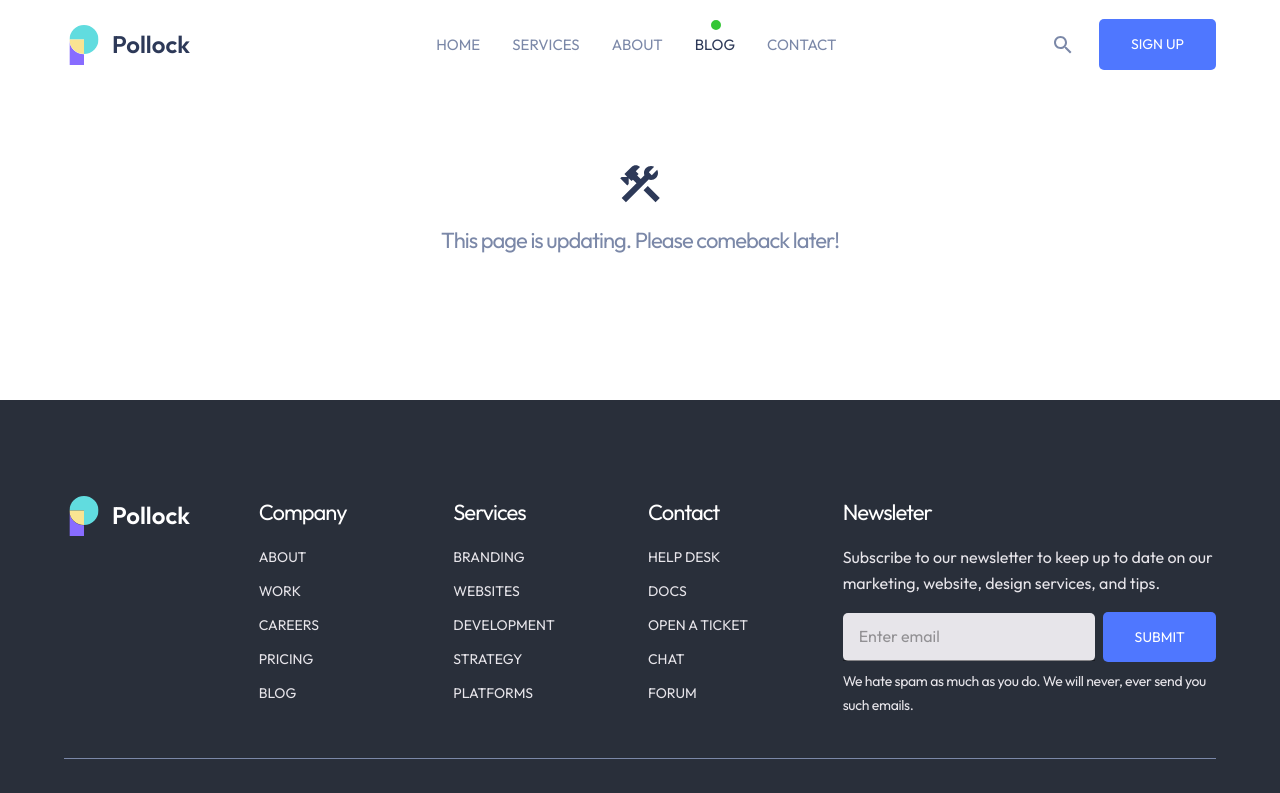
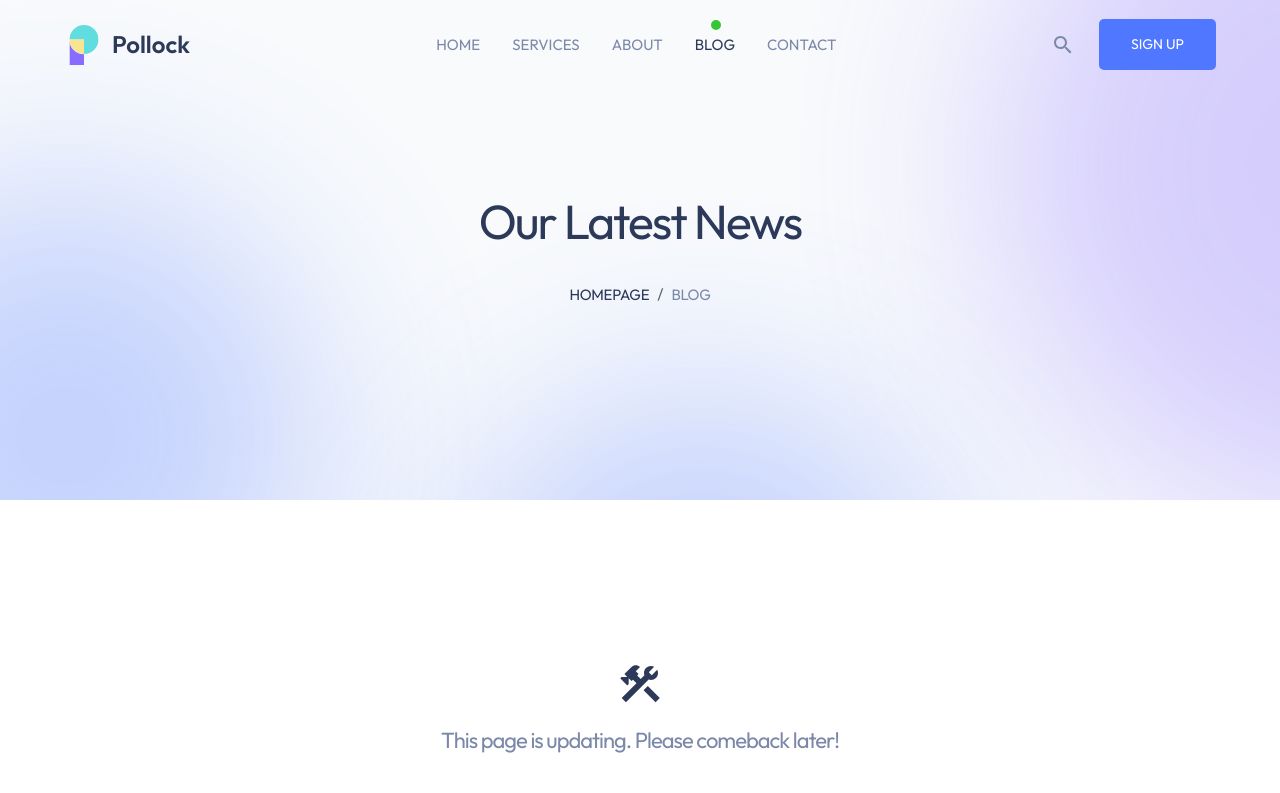
Before and after one commit to quochientn/pollock-agency, a React (Vite) app: page /blog in a window 1280 px wide. Shown: the top 793 px of the page. Built offline with nearby package versions, Linux system fonts and the light colour scheme.

Commit message:
add top banner in sub pages

```diff
--- a/src/pages/About.jsx
+++ b/src/pages/About.jsx
@@ -1,8 +1,10 @@
 import Testimonials from "../ui/Testimonials";
+import TopBanner from "../ui/TopBanner";
 
 function About() {
   return (
     <>
+      <TopBanner title="About us" page="about" />
       <Testimonials />
     </>
   );
--- a/src/pages/Blog.jsx
+++ b/src/pages/Blog.jsx
@@ -1,7 +1,13 @@
 import PageUpdating from "../ui/PageUpdating";
+import TopBanner from "../ui/TopBanner";
 
 function Blog() {
-  return <PageUpdating />;
+  return (
+    <>
+      <TopBanner title="Our latest news" page="Blog" />
+      <PageUpdating />;
+    </>
+  );
 }
 
 export default Blog;
--- a/src/pages/Contact.jsx
+++ b/src/pages/Contact.jsx
@@ -1,7 +1,13 @@
 import PageUpdating from "../ui/PageUpdating";
+import TopBanner from "../ui/TopBanner";
 
 function Contact() {
-  return <PageUpdating />;
+  return (
+    <>
+      <TopBanner title="Contact us" page="Contact" />
+      <PageUpdating />;
+    </>
+  );
 }
 
 export default Contact;
--- a/src/pages/Services.jsx
+++ b/src/pages/Services.jsx
@@ -1,7 +1,13 @@
 import PageUpdating from "../ui/PageUpdating";
+import TopBanner from "../ui/TopBanner";
 
 function Services() {
-  return <PageUpdating />;
+  return (
+    <>
+      <TopBanner title="Our services" page="Services" />
+      <PageUpdating />;
+    </>
+  );
 }
 
 export default Services;
--- a/src/ui/Testimonials.jsx
+++ b/src/ui/Testimonials.jsx
@@ -1,9 +1,11 @@
 import { Box, Container, Typography } from "@mui/material";
+
 import TestimonialCards from "./TestimonialCards";
 
 function Testimonials() {
   return (
-    <Container maxWidth="lg" sx={{ paddingY: "6rem" }} component="section">
+    <Box component="section" bgcolor="pollockBackground.light">
+      <Container maxWidth="lg" sx={{ paddingY: "6rem" }}>
         <Box
           display="flex"
           flexDirection="column"
@@ -27,6 +29,7 @@ function Testimonials() {
 
         <TestimonialCards />
       </Container>
+    </Box>
   );
 }
 
--- /dev/null
+++ b/src/ui/TopBanner.jsx
@@ -0,0 +1,176 @@
+import { Box, Breadcrumbs, Link, SvgIcon, Typography } from "@mui/material";
+
+function TopBanner({ title, page }) {
+  return (
+    <Box
+      display="flex"
+      flexDirection="column"
+      justifyContent="center"
+      alignItems="center"
+      gap={4}
+      sx={{
+        width: "100vw",
+        height: "500px",
+        backgroundColor: "pollockBackground.light",
+        position: "relative",
+      }}
+      component="section"
+    >
+      <Typography
+        variant="display3"
+        color="pollockText.heading"
+        component="h3"
+        sx={{ textTransform: "capitalize" }}
+      >
+        {title}
+      </Typography>
+      <Breadcrumbs zIndex={1}>
+        <Link
+          underline="hover"
+          href="/"
+          variant="link"
+          sx={{
+            color: "pollockText.heading",
+            cursor: "pointer",
+          }}
+        >
+          Homepage
+        </Link>
+        <Typography variant="link" color="pollockText.text">
+          {page}
+        </Typography>
+      </Breadcrumbs>
+
+      <SvgIcon
+        viewBox="0 0 490 500"
+        sx={{
+          width: 490,
+          height: 500,
+          position: "absolute",
+          top: 0,
+          right: 0,
+        }}
+      >
+        <svg xmlns="http://www.w3.org/2000/svg" fill="none">
+          <g opacity="0.3" filter="url(#filter0_f_328_1006)">
+            <path
+              d="M961 165.891C961 371.281 790.644 537.782 580.5 537.782C370.356 537.782 200 371.281 200 165.891C200 -39.4986 370.356 -206 580.5 -206C790.644 -206 961 -39.4986 961 165.891Z"
+              fill="var(--color-action-purple)"
+            />
+          </g>
+          <defs>
+            <filter
+              id="filter0_f_328_1006"
+              x="0"
+              y="-406"
+              width="1161"
+              height="1143.78"
+              filterUnits="userSpaceOnUse"
+              colorInterpolationFilters="sRGB"
+            >
+              <feFlood floodOpacity="0" result="BackgroundImageFix" />
+              <feBlend
+                mode="normal"
+                in="SourceGraphic"
+                in2="BackgroundImageFix"
+                result="shape"
+              />
+              <feGaussianBlur
+                stdDeviation="100"
+                result="effect1_foregroundBlur_328_1006"
+              />
+            </filter>
+          </defs>
+        </svg>
+      </SvgIcon>
+
+      <SvgIcon
+        viewBox="0 0 900 314"
+        sx={{
+          width: 900,
+          height: 314,
+          position: "absolute",
+          bottom: 0,
+          right: "10%",
+        }}
+      >
+        <svg xmlns="http://www.w3.org/2000/svg" fill="none">
+          <g opacity="0.3" filter="url(#filter0_f_328_1008)">
+            <path
+              d="M700 450C700 588.071 588.071 700 450 700C311.929 700 200 588.071 200 450C200 311.929 311.929 200 450 200C588.071 200 700 311.929 700 450Z"
+              fill="var(--color-action-blue)"
+            />
+          </g>
+          <defs>
+            <filter
+              id="filter0_f_328_1008"
+              x="0"
+              y="0"
+              width="900"
+              height="900"
+              filterUnits="userSpaceOnUse"
+              colorInterpolationFilters="sRGB"
+            >
+              <feFlood floodOpacity="0" result="BackgroundImageFix" />
+              <feBlend
+                mode="normal"
+                in="SourceGraphic"
+                in2="BackgroundImageFix"
+                result="shape"
+              />
+              <feGaussianBlur
+                stdDeviation="100"
+                result="effect1_foregroundBlur_328_1008"
+              />
+            </filter>
+          </defs>
+        </svg>
+      </SvgIcon>
+
+      <SvgIcon
+        viewBox="0 0 1000 514"
+        sx={{
+          width: 1000,
+          height: 514,
+          position: "absolute",
+          left: "-30%",
+          bottom: 0,
+        }}
+      >
+        <svg xmlns="http://www.w3.org/2000/svg" fill="none">
+          <g opacity="0.3" filter="url(#filter0_f_328_1008)">
+            <path
+              d="M700 450C700 588.071 588.071 700 450 700C311.929 700 200 588.071 200 450C200 311.929 311.929 200 450 200C588.071 200 700 311.929 700 450Z"
+              fill="var(--color-action-blue)"
+            />
+          </g>
+          <defs>
+            <filter
+              id="filter0_f_328_1008"
+              x="0"
+              y="0"
+              width="900"
+              height="900"
+              filterUnits="userSpaceOnUse"
+              colorInterpolationFilters="sRGB"
+            >
+              <feFlood floodOpacity="0" result="BackgroundImageFix" />
+              <feBlend
+                mode="normal"
+                in="SourceGraphic"
+                in2="BackgroundImageFix"
+                result="shape"
+              />
+              <feGaussianBlur
+                stdDeviation="100"
+                result="effect1_foregroundBlur_328_1008"
+              />
+            </filter>
+          </defs>
+        </svg>
+      </SvgIcon>
+    </Box>
+  );
+}
+
+export default TopBanner;
```
Lines whose indentation alone changed are shown as unchanged.
